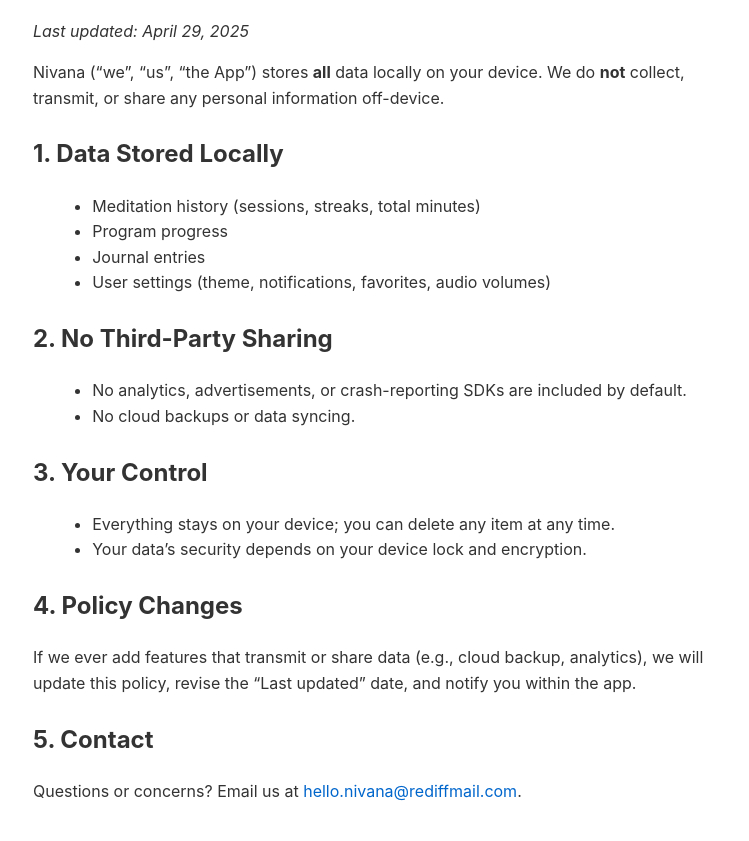
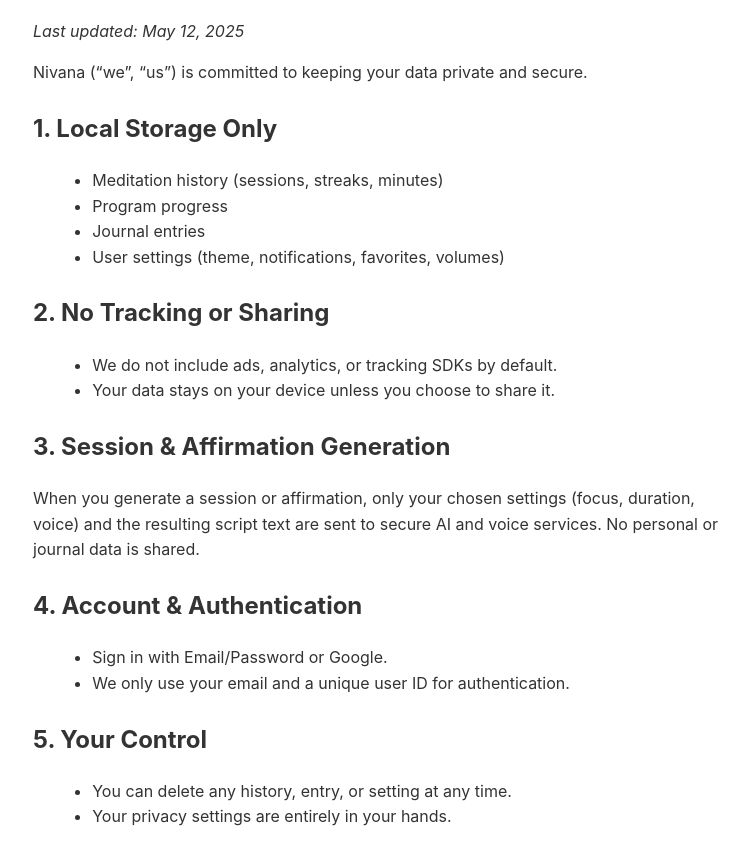
Before and after one commit to Nivana-app/nivana-app.github.io, a plain HTML site: page privacy-policy/index.html in a window 1280 px wide. Shown: the part 94-935 px from the top of the page, without its empty margins (257-1006 px from the left). Drawn offline with Linux system fonts and the light colour scheme.

Commit message:
Update index.html
add session, affirmation gen, auth

```diff
--- a/privacy-policy/index.html
+++ b/privacy-policy/index.html
@@ -29,35 +29,41 @@
 </head>
 <body>
   <h1>Privacy Policy</h1>
-  <p><em>Last updated: April 29, 2025</em></p>
+  <p><em>Last updated: May 12, 2025</em></p>
 
-  <p>Nivana (“we”, “us”, “the App”) stores <strong>all</strong> data locally on your device. We do <strong>not</strong> collect, transmit, or share any personal information off-device.</p>
+  <p>Nivana (“we”, “us”) is committed to keeping your data private and secure.</p>
 
-  <h2>1. Data Stored Locally</h2>
+  <h2>1. Local Storage Only</h2>
   <ul>
-    <li>Meditation history (sessions, streaks, total minutes)</li>
+    <li>Meditation history (sessions, streaks, minutes)</li>
     <li>Program progress</li>
     <li>Journal entries</li>
-    <li>User settings (theme, notifications, favorites, audio volumes)</li>
+    <li>User settings (theme, notifications, favorites, volumes)</li>
   </ul>
 
-  <h2>2. No Third-Party Sharing</h2>
+  <h2>2. No Tracking or Sharing</h2>
   <ul>
-    <li>No analytics, advertisements, or crash-reporting SDKs are included by default.</li>
-    <li>No cloud backups or data syncing.</li>
+    <li>We do not include ads, analytics, or tracking SDKs by default.</li>
+    <li>Your data stays on your device unless you choose to share it.</li>
   </ul>
 
-  <h2>3. Your Control</h2>
+  <h2>3. Session & Affirmation Generation</h2>
+  <p>When you generate a session or affirmation, only your chosen settings (focus, duration, voice) and the resulting script text are sent to secure AI and voice services. No personal or journal data is shared.</p>
+
+  <h2>4. Account & Authentication</h2>
   <ul>
-    <li>Everything stays on your device; you can delete any item at any time.</li>
-    <li>Your data’s security depends on your device lock and encryption.</li>
+    <li>Sign in with Email/Password or Google.</li>
+    <li>We only use your email and a unique user ID for authentication.</li>
   </ul>
 
-  <h2>4. Policy Changes</h2>
-  <p>If we ever add features that transmit or share data (e.g., cloud backup, analytics), we will update this policy, revise the “Last updated” date, and notify you within the app.</p>
+  <h2>5. Your Control</h2>
+  <ul>
+    <li>You can delete any history, entry, or setting at any time.</li>
+    <li>Your privacy settings are entirely in your hands.</li>
+  </ul>
 
-  <h2>5. Contact</h2>
-  <p>Questions or concerns? Email us at <a href="mailto:hello.nivana@rediffmail.com">hello.nivana@rediffmail.com</a>.</p>
+  <h2>6. Updates</h2>
+  <p>If our data practices change, we’ll update this policy and notify you.</p>
 
   <p class="last-updated">© 2025 Nivana. All rights reserved.</p>
 </body>
```
